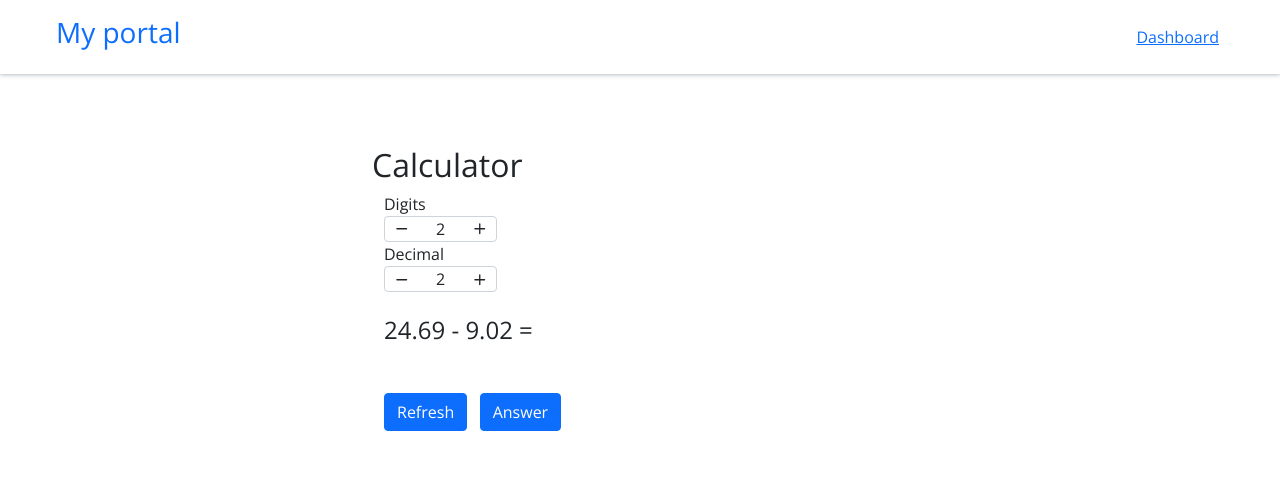
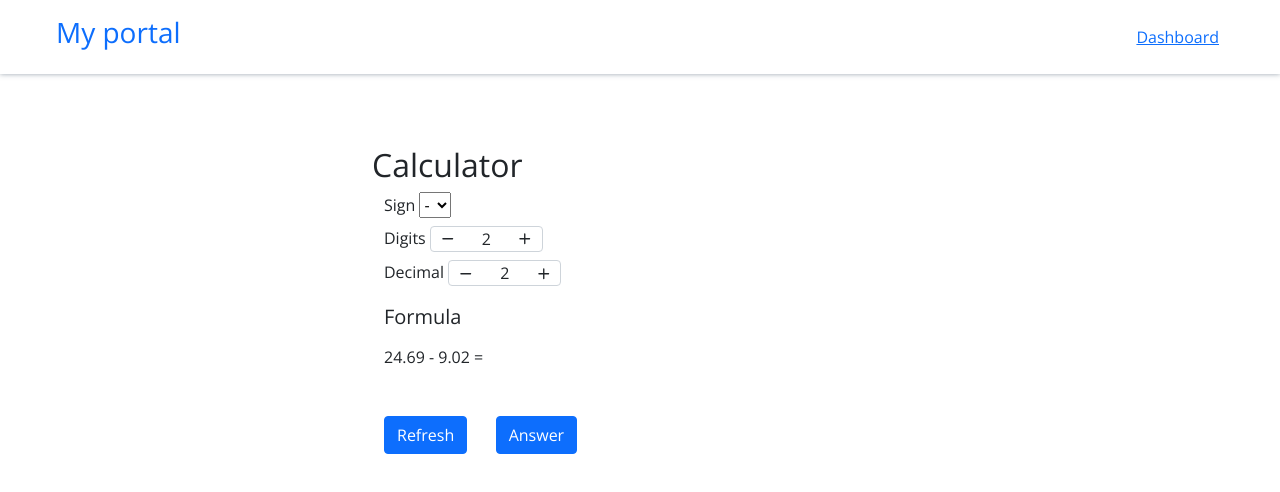
Before and after one commit to kahoau/vue-portal, a Vue app: page / in a window 1280 px wide. Shown: the top 492 px of the page. Built offline with nearby package versions, Linux system fonts and the light colour scheme.

Commit message:
calculator styling

```diff
--- a/src/views/Dashboard.vue
+++ b/src/views/Dashboard.vue
@@ -5,27 +5,27 @@
         <b-container>
           <b-row>
             <b-col>
-              <b-form-group
-                      id="sbutton-digits-label"
-                      label="Digits"
-                      label-for="sbutton-digits">
-                <b-form-spinbutton id="sbutton-decimal" min="1" max="3" v-model="digitsValue" placeholder="digits" inline></b-form-spinbutton>
-              </b-form-group>
-              <b-form-group
-                      id="sbutton-decimal-label"
-                      label="Decimal"
-                      label-for="sbutton-decimal">
-                <b-form-spinbutton id="sbutton-decimal" min="0" max="3" v-model="decimalValue" placeholder="decimal" inline></b-form-spinbutton>
-              </b-form-group>
+              Sign <b-form-select v-model="selectedCalculatorSign" :options="options"></b-form-select>
             </b-col>
           </b-row>
-          <b-row><b-col>&nbsp;</b-col></b-row>
           <b-row>
             <b-col>
-              <h4>{{ num1 }} - {{ num2 }} = {{answer}}</h4>
+                Digits <b-form-spinbutton id="sbutton-decimal" min="1" max="3" v-model="digitsValue" placeholder="digits" inline></b-form-spinbutton>
+            </b-col>
+          </b-row>
+          <b-row>
+            <b-col>
+                Decimal <b-form-spinbutton id="sbutton-decimal" min="0" max="3" v-model="decimalValue" placeholder="decimal" inline></b-form-spinbutton>
+            </b-col>
+          </b-row>
+          <b-row>
+            <b-col>
+              <b-jumbotron lead="Formula" text-variant="dark">
+                <h6>{{ num1 }} {{calculatorSign}} {{ num2 }} = {{answer}}</h6>
+              </b-jumbotron>
               <form @submit.prevent>
                 <b-button variant="primary" @click="refresh()">Refresh</b-button> &nbsp;
-                <b-button variant="primary" @click="getAnswer()">Answer</b-button> &nbsp;
+                <b-button variant="primary" @click="calcAnswer()">Answer</b-button> &nbsp;
               </form>
             </b-col>
           </b-row>
@@ -42,6 +42,12 @@ export default {
   },
   data() {
     return {
+      calculatorSign: '',
+      selectedCalculatorSign: "-",
+      options: [
+        { text: '+', value: '+' },
+        { text: '-', value: '-' }
+      ],
       digitsValue: 2,
       decimalValue: 2,
       num1: "",
@@ -63,15 +69,30 @@ export default {
         this.num2 = temp;
       }
 
+      this.calculatorSign = this.selectedCalculatorSign;
       this.answer = "";
     },
-    getAnswer() {
-      this.answer = Number(this.num1 - this.num2).toFixed(this.decimalValue);
+    calcAnswer() {
+      let theAnswer = this.calculatorSign  == '-' ?
+                          Number(this.num1) - Number(this.num2) :
+                          Number(this.num1) + Number(this.num2)
+      this.answer = theAnswer.toFixed(this.decimalValue);
     }
   }
 }
 </script>
 
 <style lang="scss" scoped>
+  .col {
+    margin-bottom: 0.5rem;
+  }
 
+  .btn {
+    margin-right: 1rem;
+  }
+
+  .jumbotron {
+    margin-top: 0.5rem;
+    margin-bottom: 0.5rem;
+  }
 </style>
```
